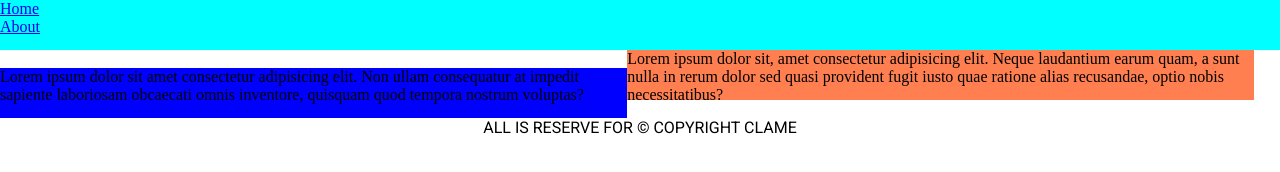
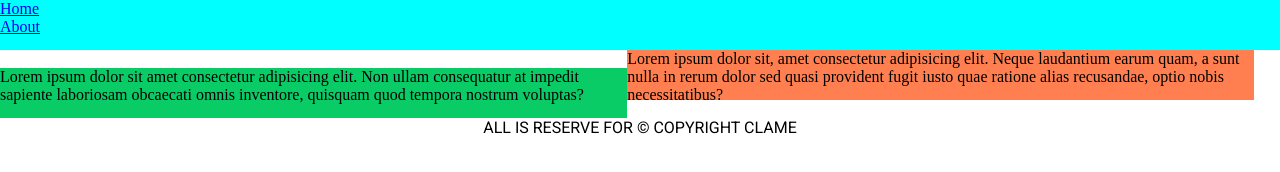
Before and after one commit to roshanneupane9743-droid/HTML-Learning, a plain HTML site: page pratices/Ch4problem1.html in a window 1280 px wide. Drawn offline with Linux system fonts and the light colour scheme.

Commit message:
first commit

```diff
--- a/pratices/Ch4problem1.html
+++ b/pratices/Ch4problem1.html
@@ -23,11 +23,12 @@
             padding: 0;
             box-sizing: border-box;}
         .site {
-            background-color: blue;
+            background-color: rgb(9, 204, 103);
             width: 49%;
             height: 50px;
             text-align-last: auto;
             display: inline-block;
+
 
 
         }
```
Also changed, not shown: 1 other file.
